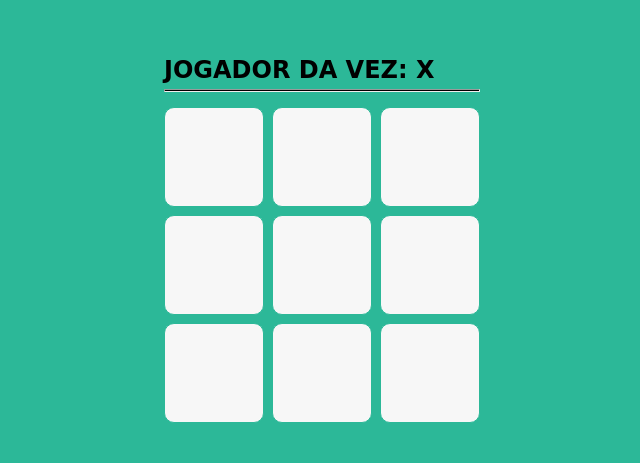
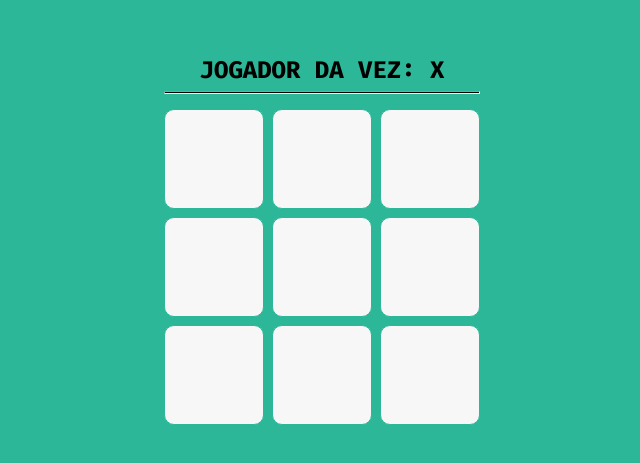
Before and after one commit to emersondev21/Games, a plain HTML site: page TicTacToe/index.html in a window 1280 px wide. Shown: the part 161-624 px from the top of the page, without its empty margins (318-958 px from the left). Drawn offline with Linux system fonts and the light colour scheme.

Commit message:
Update font-family

```diff
--- a/TicTacToe/style.css
+++ b/TicTacToe/style.css
@@ -1,8 +1,11 @@
+@import url('https://fonts.googleapis.com/css2?family=Fira+Code:wght@300;400;500;600;700&family=Press+Start+2P&display=swap');
+
 * {
   margin: 0;
   padding: 0;
   box-sizing: border-box;
-  font-family: cursive;
+  font-family: 'Fira Code', monospace;
+  text-align: center;
 }
 
 body {
@@ -44,7 +47,6 @@ hr {
   justify-content: space-between;
   align-items: center;
   gap: .5rem;
-  /* background-color: black; */
 }
 
 .game button {
```
